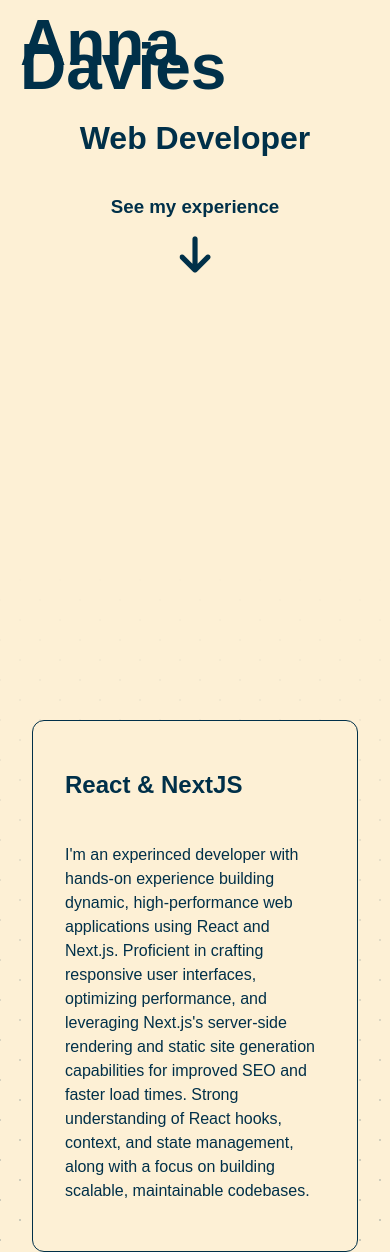
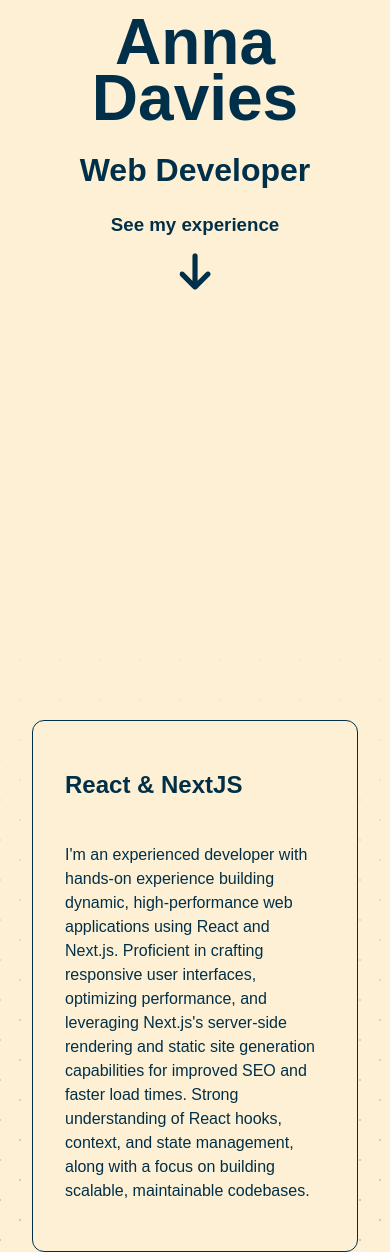
Before and after one commit to Anna-log7/anna-log7.github.io, a plain HTML site: page index.html in a window 390 px wide. Shown: the part 280-1532 px from the top of the page. Drawn offline with nearby package versions, Linux system fonts and the light colour scheme; a web font is replaced by a local one.

Commit message:
fix: spelling and mobile alignment

```diff
--- a/index.html
+++ b/index.html
@@ -48,12 +48,21 @@
       .subheader {
         font-size: 2rem;
         opacity: 0;
+
+        @media(max-width: 400px) {
+          margin: 12px;
+        }
       }
 
       .header {
         font-size: 4rem;
         opacity: 0;
         margin: 20px;
+
+        @media(max-width: 400px) {
+          line-height: 3.5rem;
+          text-align: center;
+        }
       }
 
       .caption {
@@ -139,7 +148,7 @@
           </div>
           <div class="rounded-group__right">
             <p>
-              I'm an experinced developer with hands-on experience building dynamic,
+              I'm an experienced developer with hands-on experience building dynamic,
               high-performance web applications using React and Next.js.
               Proficient in crafting responsive user interfaces, optimizing performance, and leveraging Next.js's server-side rendering and static site generation capabilities for improved SEO and faster load times.
               Strong understanding of React hooks, context, and state management, along with a focus on building scalable, maintainable codebases.
```
